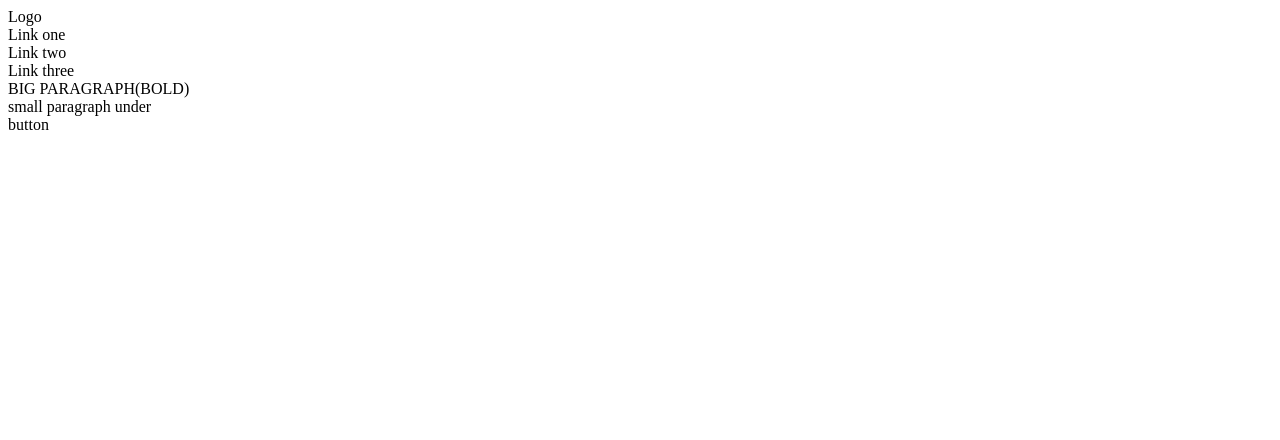
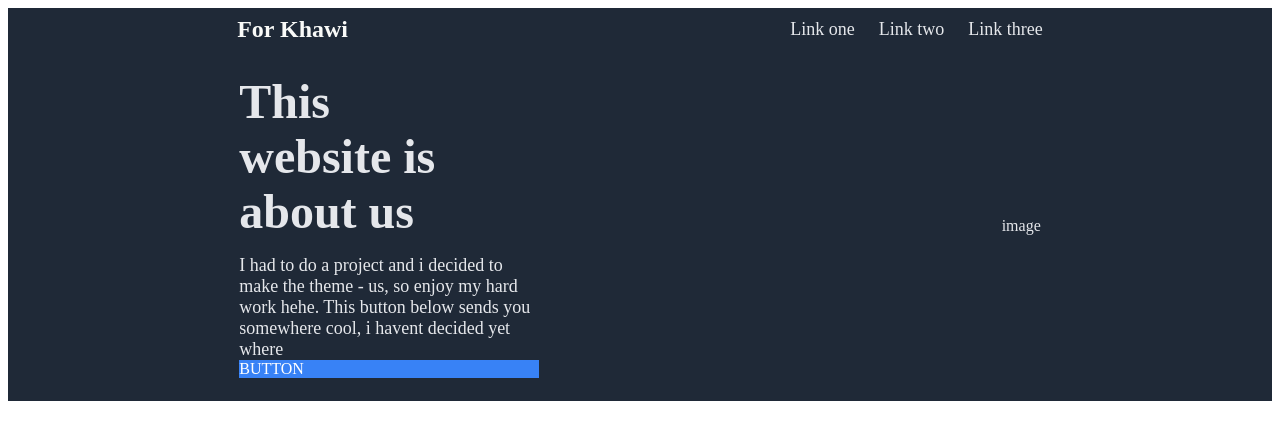
Before and after one commit to medioqre/project, a plain HTML site: page index.html in a window 1280 px wide. Drawn offline with Linux system fonts and the light colour scheme.

Commit message:
basically added header and the second box is in progress

```diff
--- a/index.html
+++ b/index.html
@@ -2,12 +2,15 @@
 <html lang="en">
 <head>
     <meta charset="UTF-8">
+    <meta http-equiv="X-UA-Compatible" content="IE=edge">
     <meta name="viewport" content="width=device-width, initial-scale=1.0">
-    <title>Document</title>
+    <title>For her</title>
+    <link rel="stylesheet" href="style.css">
 </head>
 <body>
+    <div class="thing">
         <div class="header">
-        <div class="header_logo">Logo</div>
+            <div class="headerlogo">For Khawi</div>
             <div class="links">
                 <div class="link1">Link one</div>
                 <div class="link2">Link two</div>
@@ -16,16 +19,20 @@
         </div>
         <div class="introduction">
             <div class="signuptext">
-            <div class="bigparagraph">BIG PARAGRAPH(BOLD)</div>
-            <div class="smallparagraph">small paragraph under</div>
-            <div class="button">button</div>
+                <div class="bigparagraph">This website is about us</div>
+                <div class="smallparagraph">I had to do a project and i decided to make the theme - us, so enjoy my hard work hehe. This button below sends you somewhere cool, i havent decided yet where </div>
+                <div class="button">
+                    <a href="https://google.com" class="linkbutton"">BUTTON</a>
                 </div>
+            </div>
+            <div class="image">image</div>
             <!-- add image here</div> -->
         </div>
         <div class="information">
             <div class="headingtext"></div>
             <div class="boxes">
-            <!-- or actually here it could be images instead -->
+                <!-- or actually here it could be images instead
+                orrr add the images into the boxf -->
                 <div class="box1">
                     <div class="box"></div>
                     <div class="text1"></div>
@@ -63,5 +70,6 @@
         <div class="bottom">
             <div class="bottomtext"></div>
         </div>
+    </div>
 </body>
 </html>
--- /dev/null
+++ b/style.css
@@ -0,0 +1,62 @@
+
+.header{
+    display: flex;
+    flex-direction: row;
+    background-color: #1F2937;
+    color: white;
+    justify-content: space-around;
+    align-items: center;
+    margin: 0;
+    padding: 8px;
+    flex-wrap: nowrap;
+}
+.links{
+    display: flex;
+    gap: 24px;
+    align-items: center;
+    font-size: 18px;
+    color: #E5E7EB;
+    flex: 0 0 auto;
+}
+#logo{
+    height: 50px;
+}
+.headerlogo{
+    font-size: 24px;
+    font-weight: 600;
+    color: #F9FAF8;
+}
+.introduction{
+    background-color: #1F2937;
+    color: #E5E7EB;
+    display: flex;
+    height: 350px;
+    justify-content: space-around;
+    align-items: center;
+    flex-wrap: wrap;
+    flex: 1 0 auto;
+
+}
+.bigparagraph{
+    font-size: 48px;
+    font-weight: bold;
+    width: 200px;
+    padding:0 0 16px 0;
+}
+.signuptext{
+    display: flex;
+    flex-direction: column;
+    max-width: 300px;
+}
+a{
+    text-decoration: none;
+    color: white;
+}
+.smallparagraph{
+    font-size: 18px;
+    color: #E5E7EB;
+}
+.button{
+    background-color: #3882F6;
+    border:none;
+}
```
Also changed, not shown: asfasf/index.html (added, +38 -0 lines), images/43388-200.png (added). Lines whose indentation alone changed are shown as unchanged.
